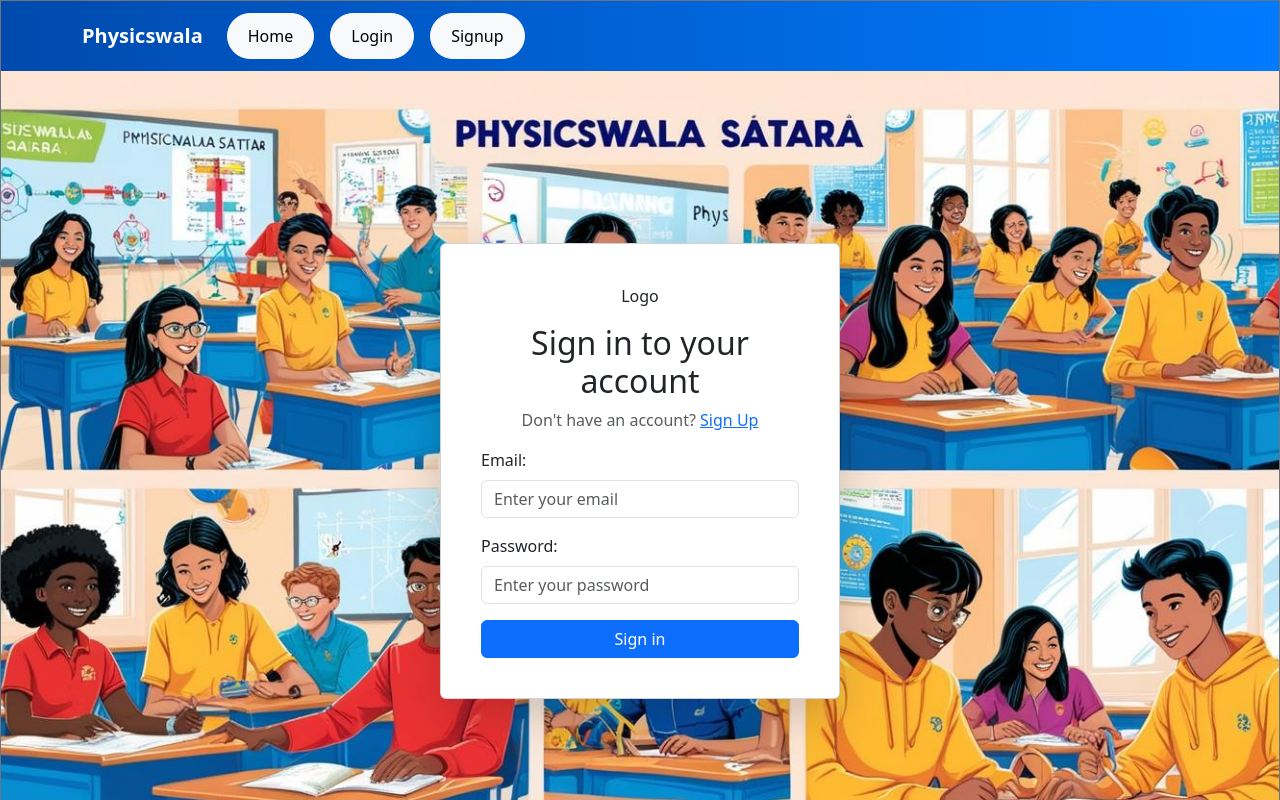
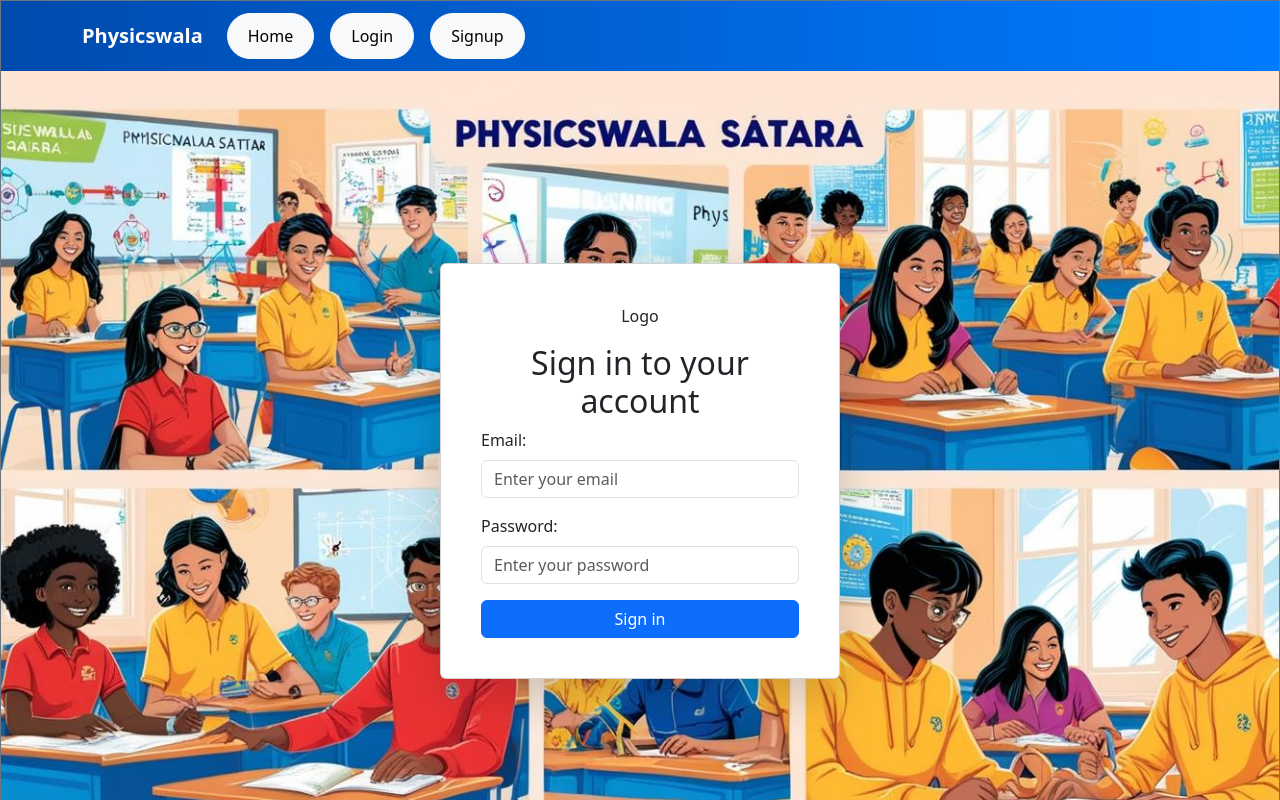
Before and after one commit to Abhitate2904/12MegaBlog, a React (Vite) app: page / in a window 1280 px wide. Shown: the top 800 px of the page. Built offline with nearby package versions, Linux system fonts and the light colour scheme; no server answers.

Commit message:
Update Login.jsx

```diff
--- a/src/components/Login.jsx
+++ b/src/components/Login.jsx
@@ -58,10 +58,7 @@
               <Logo width="100px" />
             </div>
             <h2 className="text-center">Sign in to your account</h2>
-            <p className="text-center text-muted">
-              Don&apos;t have an account?&nbsp;
-              <Link to="/signup" className="text-primary">Sign Up</Link>
-            </p>
+
             {error && <Alert variant="danger" className="text-center">{error}</Alert>}
             <Form onSubmit={handleSubmit(login)}>
               <Form.Group className="mb-3">
```
